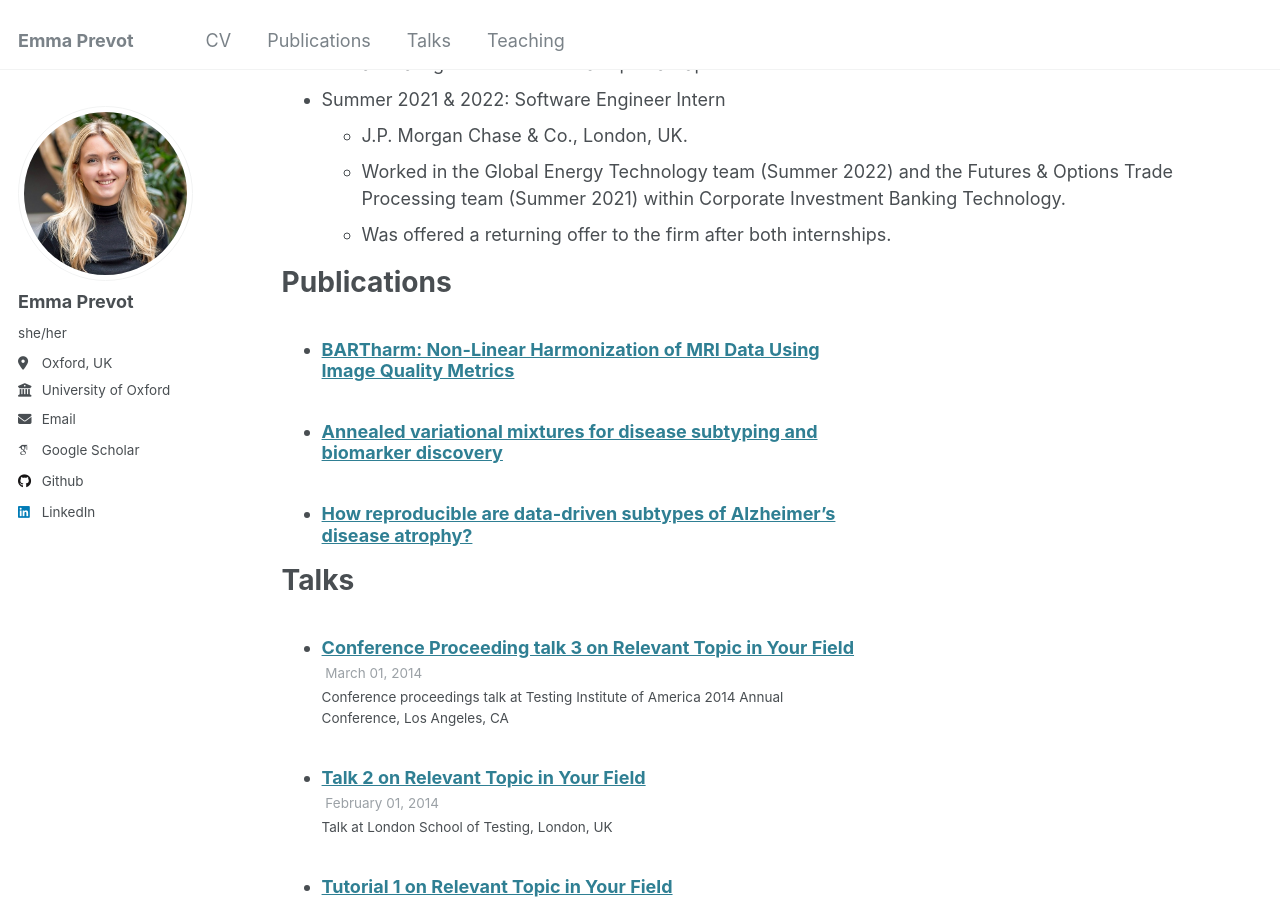
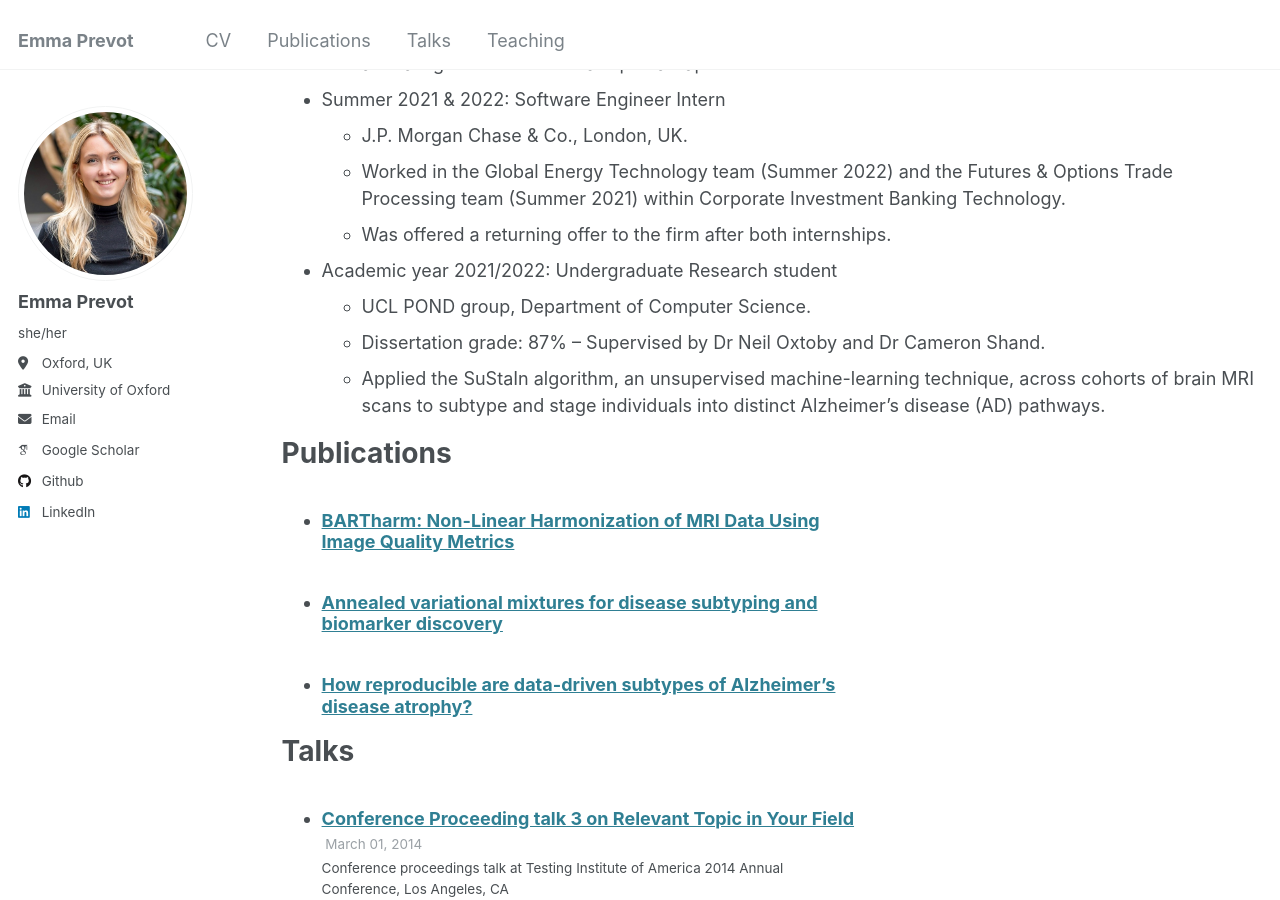
Before and after one commit to emmaprevot/emmaprevot.github.io, a Jekyll site: the page built from _pages/cv.md, in a window 1280 px wide and 900 px high, scrolled down 1379 px. Built offline with Jekyll 4.4.1, drawn with Linux system fonts in a browser that asks for light colours; some web fonts are replaced.

Commit message:
Update cv.md

```diff
--- a/_pages/cv.md
+++ b/_pages/cv.md
@@ -51,6 +51,11 @@ are aligned to Giant’s investment themes across climate, health, and inclusive
   * Worked in the Global Energy Technology team (Summer 2022) and the Futures & Options Trade Processing team (Summer 2021) within Corporate Investment Banking Technology.
   * Was offered a returning offer to the firm after both internships.
 
+* Academic year 2021/2022: Undergraduate Research student
+  * UCL POND group, Department of Computer Science.
+  * Dissertation grade: 87% – Supervised by Dr Neil Oxtoby and Dr Cameron Shand.
+  * Applied the SuStaIn algorithm, an unsupervised machine-learning technique, across cohorts of brain MRI scans to subtype and stage individuals into distinct Alzheimer’s disease (AD) pathways.
+
 Publications
 ======
   <ul>{% for post in site.publications reversed %}
```
